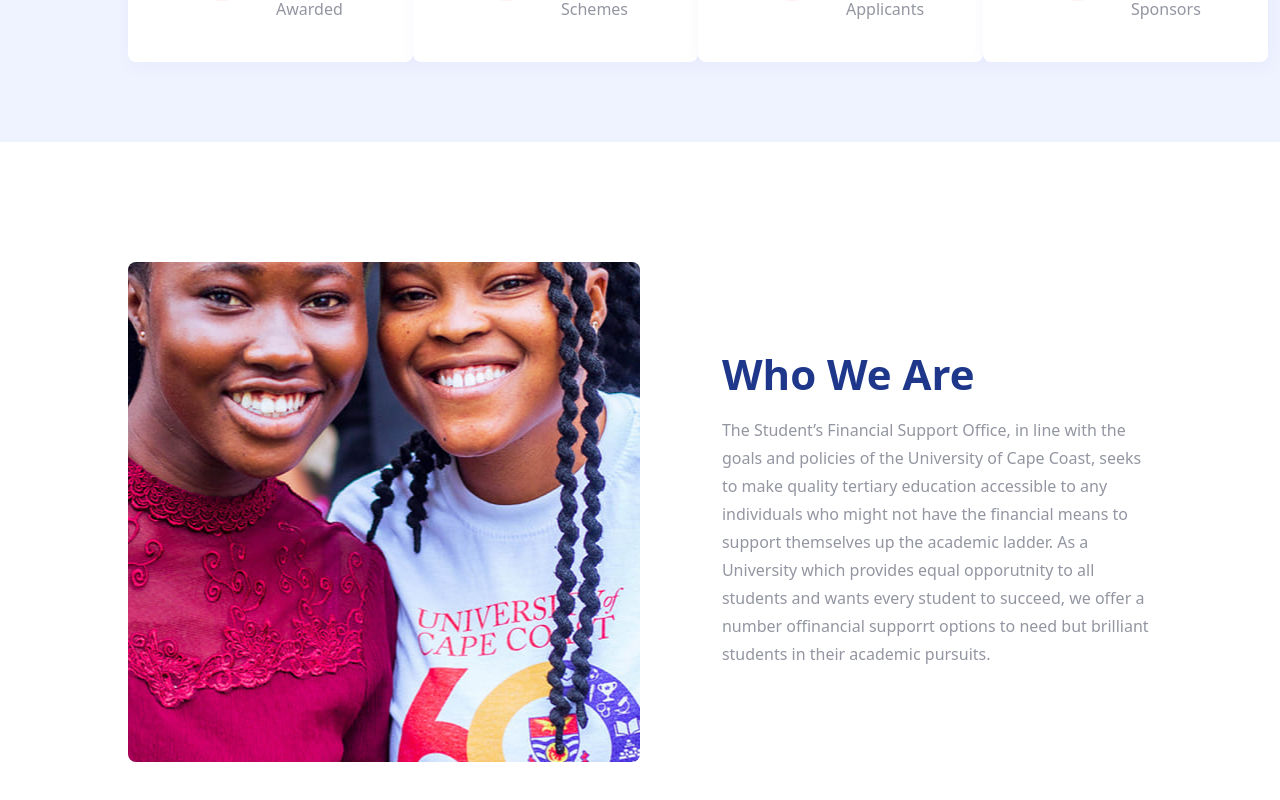
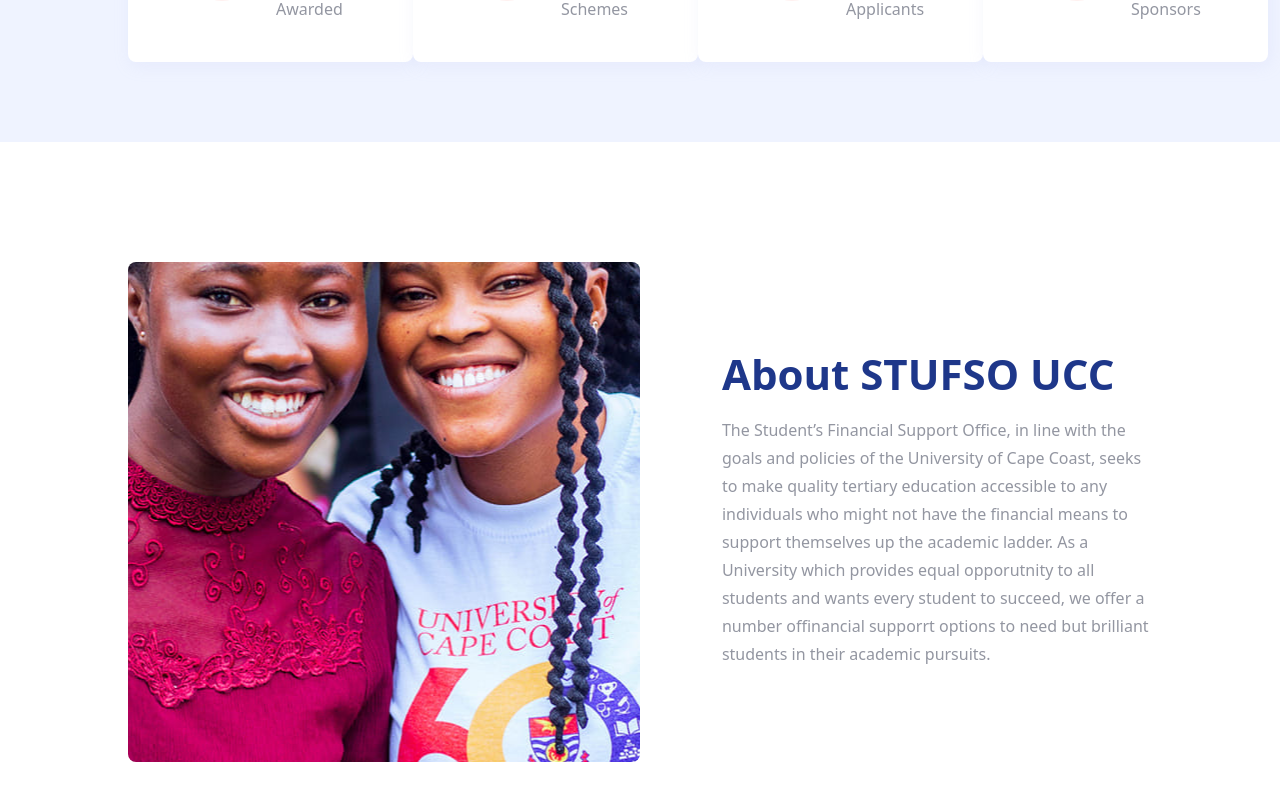
Before and after one commit to mclegacycodes/stufso, a React (Create React App) app: page / in a window 1280 px wide. Shown: the part 921-1721 px from the top of the page. Built offline with nearby package versions, Linux system fonts and the light colour scheme; the HTML template or start-up script is replaced by a standard one.

Commit message:
made the section template fully reusable

```diff
--- a/src/App.js
+++ b/src/App.js
@@ -6,7 +6,8 @@ import awardees from "./images/awardees-icon.svg"
 import schemes from "./images/books-icon.svg"
 import applicants from "./images/applicants-icon.svg"
 import sponsors from "./images/sponsors-icon.svg"
-import About from "./components/About/About";
+import About from "./components/UI/About";
+
 
 
 function App() {
--- a/src/components/About/About.js
+++ /dev/null
@@ -1,23 +0,0 @@
-import React from 'react'
-import classes from "./About.module.css";
-import NeutralBg from '../NeutralBg';
-import HeadingText3 from '../UI/HeadingText3';
-import sampleImg from "../../images/sample.jpg";
-import ImageCard from '../UI/ImageCard';
-const About = () => {
-  return (
-    <div className={classes.about}>
-        <NeutralBg className={classes.white}>
-
-            <ImageCard bgImage={sampleImg}/>
-            <div className={classes.texts}>
-                <HeadingText3 title="Who We Are"/>
-                <p>The Student’s Financial Support Office, in line with the goals and policies of the University of Cape Coast, seeks to make quality tertiary education accessible to any individuals who might not have the financial means to support themselves up the academic ladder.
-As a University which provides equal opporutnity to all students and wants every student to succeed, we offer a number offinancial supporrt options to need but brilliant students in their academic pursuits.</p>
-            </div>
-        </NeutralBg>
-    </div>
-  )
-}
-
-export default About
--- /dev/null
+++ b/src/components/SectionTemplate/SectionTemplate.js
@@ -0,0 +1,25 @@
+import React from 'react'
+import classes from "./SectionTemplate.module.css";
+import NeutralBg from '../NeutralBg';
+import HeadingText3 from '../UI/HeadingText3';
+
+import ImageCard from '../UI/ImageCard';
+const SectionTemplate = (props) => {
+  return (
+    <div className={classes.about}>
+        <NeutralBg className={classes.white}>
+
+            <ImageCard bgImage={props.bgImage}/>
+            <div className={classes.texts}>
+                <HeadingText3 title={props.title}/>
+                <div>
+                  {props.children}
+
+                </div>
+                           </div>
+        </NeutralBg>
+    </div>
+  )
+}
+
+export default SectionTemplate
--- /dev/null
+++ b/src/components/UI/About.js
@@ -0,0 +1,17 @@
+import React from 'react'
+import SectionTemplate from '../SectionTemplate/SectionTemplate'
+import sampleImg from "../../images/sample.jpg";
+
+const About = () => {
+  return (
+    <div>
+        <SectionTemplate title="About STUFSO UCC" bgImage={sampleImg}>
+            <p>The Student’s Financial Support Office, in line with the goals and policies of the University of Cape Coast, seeks to make quality tertiary education accessible to any individuals who might not have the financial means to support themselves up the academic ladder.
+            As a University which provides equal opporutnity to all students and wants every student to succeed, we offer a number offinancial supporrt options to need but brilliant students in their academic pursuits.</p>
+
+        </SectionTemplate>
+    </div>
+  )
+}
+
+export default About
```
Also changed, not shown: src/components/SectionTemplate/SectionTemplate.module.css (renamed from src/components/About/About.module.css).
